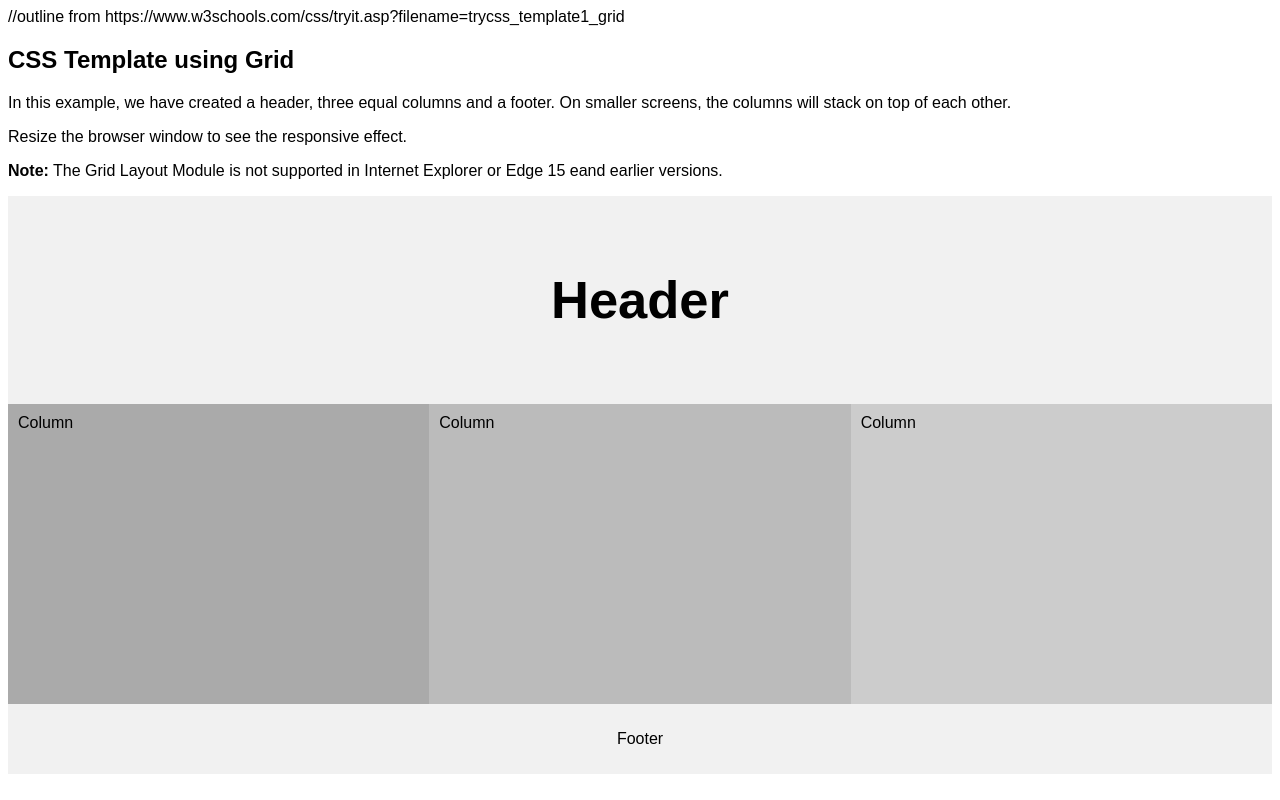
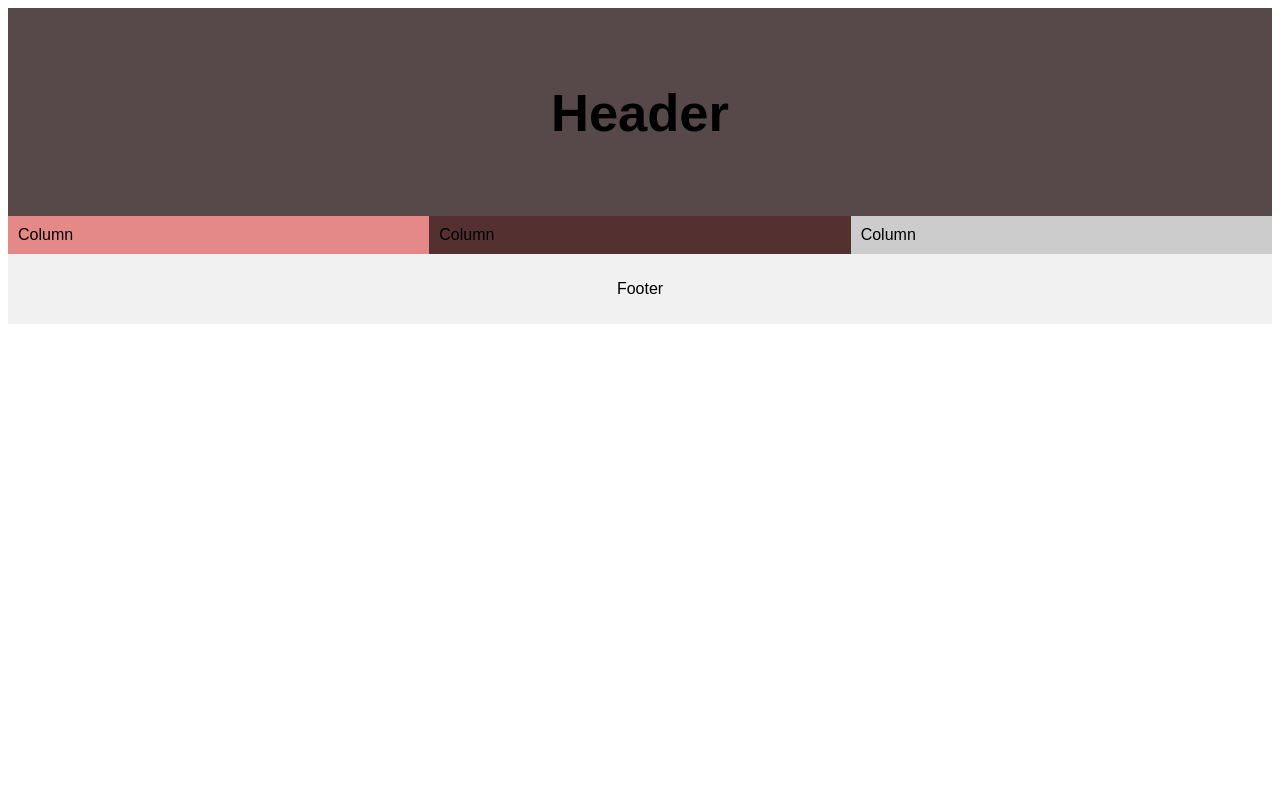
Before and after one commit to najanijohnson/Parcel-Encryption-Squad-updates, a plain HTML site: page websiteLayout.html in a window 1280 px wide. Drawn offline with Linux system fonts and the light colour scheme.

Commit message:
divided css into a differnet file for consistency and neatness

```diff
--- /dev/null
+++ b/stylesheet.css
@@ -0,0 +1,69 @@
+/*we love css -m*/
+* {
+  box-sizing: border-box;
+}
+/*outline from https://www.w3schools.com/css/tryit.asp?filename=trycss_template1_grid -m*/
+body {
+  font-family: Arial, Helvetica, sans-serif;
+}
+
+/* Style the header */
+.header {
+  grid-area: header;
+  background-color: #574949;
+  padding: 30px;
+  text-align: center;
+  font-size: 35px;
+}
+
+/* The grid container */
+.grid-container {
+  display: grid;
+  grid-template-areas:
+    'header header header header header header'
+    'left left middle middle right right'
+    'footer footer footer footer footer footer';
+  /* grid-column-gap: 10px; - if you want gap between the columns */
+}
+
+.left,
+.middle,
+.right {
+  padding: 10px;
+  /*height: 300px; /* Should be removed. Only for demonstration */
+}
+
+/* Style the left column */
+.left {
+  grid-area: left;
+}
+
+/* Style the middle column */
+.middle {
+  grid-area: middle;
+}
+
+/* Style the right column */
+.right {
+  grid-area: right;
+}
+
+/* Style the footer */
+.footer {
+  grid-area: footer;
+  background-color: #f1f1f1;
+  padding: 10px;
+  text-align: center;
+}
+
+/* Responsive layout - makes the three columns stack on top of each other instead of next to each other */
+@media (max-width: 600px) {
+  .grid-container  {
+    grid-template-areas:
+      'header header header header header header'
+      'left left left left left left'
+      'middle middle middle middle middle middle'
+      'right right right right right right'
+      'footer footer footer footer footer footer';
+  }
+}
--- a/websiteLayout.html
+++ b/websiteLayout.html
@@ -1,91 +1,19 @@
-<!DOCTYPE html> //outline from https://www.w3schools.com/css/tryit.asp?filename=trycss_template1_grid
+<!DOCTYPE html>
 <html>
 <head>
-<style>
-* {
-  box-sizing: border-box;
-}
-
-body {
-  font-family: Arial, Helvetica, sans-serif;
-}
-
-/* Style the header */
-.header {
-  grid-area: header;
-  background-color: #f1f1f1;
-  padding: 30px;
-  text-align: center;
-  font-size: 35px;
-}
-
-/* The grid container */
-.grid-container {
-  display: grid;
-  grid-template-areas:
-    'header header header header header header'
-    'left left middle middle right right'
-    'footer footer footer footer footer footer';
-  /* grid-column-gap: 10px; - if you want gap between the columns */
-}
-
-.left,
-.middle,
-.right {
-  padding: 10px;
-  height: 300px; /* Should be removed. Only for demonstration */
-}
-
-/* Style the left column */
-.left {
-  grid-area: left;
-}
-
-/* Style the middle column */
-.middle {
-  grid-area: middle;
-}
-
-/* Style the right column */
-.right {
-  grid-area: right;
-}
-
-/* Style the footer */
-.footer {
-  grid-area: footer;
-  background-color: #f1f1f1;
-  padding: 10px;
-  text-align: center;
-}
-
-/* Responsive layout - makes the three columns stack on top of each other instead of next to each other */
-@media (max-width: 600px) {
-  .grid-container  {
-    grid-template-areas:
-      'header header header header header header'
-      'left left left left left left'
-      'middle middle middle middle middle middle'
-      'right right right right right right'
-      'footer footer footer footer footer footer';
-  }
-}
-</style>
+    <link rel="stylesheet" href="stylesheet.css">
 </head>
 <body>
 
-<h2>CSS Template using Grid</h2>
-<p>In this example, we have created a header, three equal columns and a footer. On smaller screens, the columns will stack on top of each other.</p>
-<p>Resize the browser window to see the responsive effect.</p>
-<p><strong>Note:</strong> The Grid Layout Module is not supported in Internet Explorer or Edge 15 eand earlier versions.</p>
+
 
 <div class="grid-container">
   <div class="header">
     <h2>Header</h2>
   </div>
 
-  <div class="left" style="background-color:#aaa;">Column</div>
-  <div class="middle" style="background-color:#bbb;">Column</div>
+  <div class="left" style="background-color:#e48888;">Column</div>
+  <div class="middle" style="background-color:#553030;">Column</div>
   <div class="right" style="background-color:#ccc;">Column</div>
 
   <div class="footer">
```
